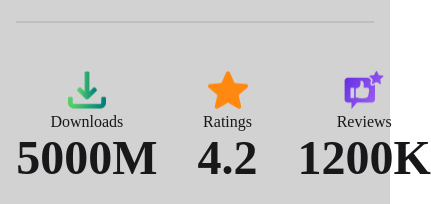
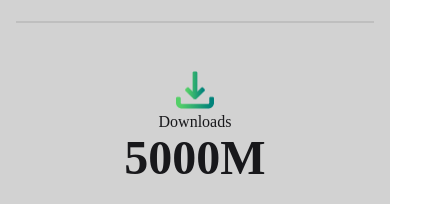
Before and after one commit to Mahfuz1912/HERO.IO, a React (Vite) app: page /app/1 in a window 390 px wide. Shown: the part 386-590 px from the top of the page, 431 px wide, since content can reach past the window. Built offline with nearby package versions, Linux system fonts and the light colour scheme.

Commit message:
feat: adjust layout for Downloads section in SingleCardDetails component for better responsiveness

```diff
--- a/src/component/app/SingleCardDetails.jsx
+++ b/src/component/app/SingleCardDetails.jsx
@@ -102,7 +102,7 @@ const SingleCardDetails = () => {
             </span>
           </p>
           <div className="divider"></div>
-          <div className="flex gap-10 mt-4 justify-start items-center">
+          <div className="flex gap-10 md:flex-row flex-col mt-4 justify-start items-center">
             <div className="flex flex-col items-center">
               <img className="w-10 h-10" src={downloadeImage} alt="Downloads" />
               <p>Downloads</p>
```
